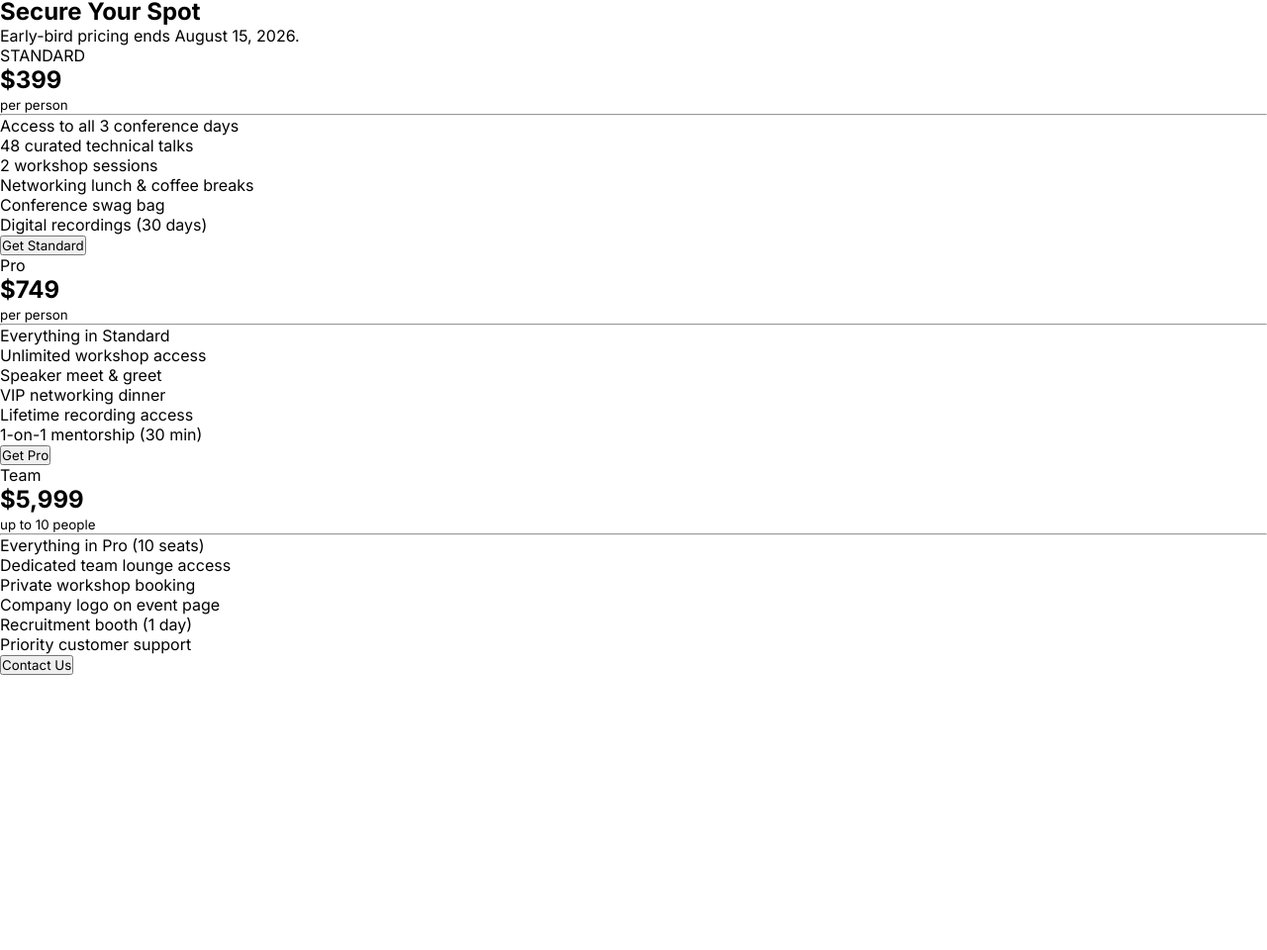
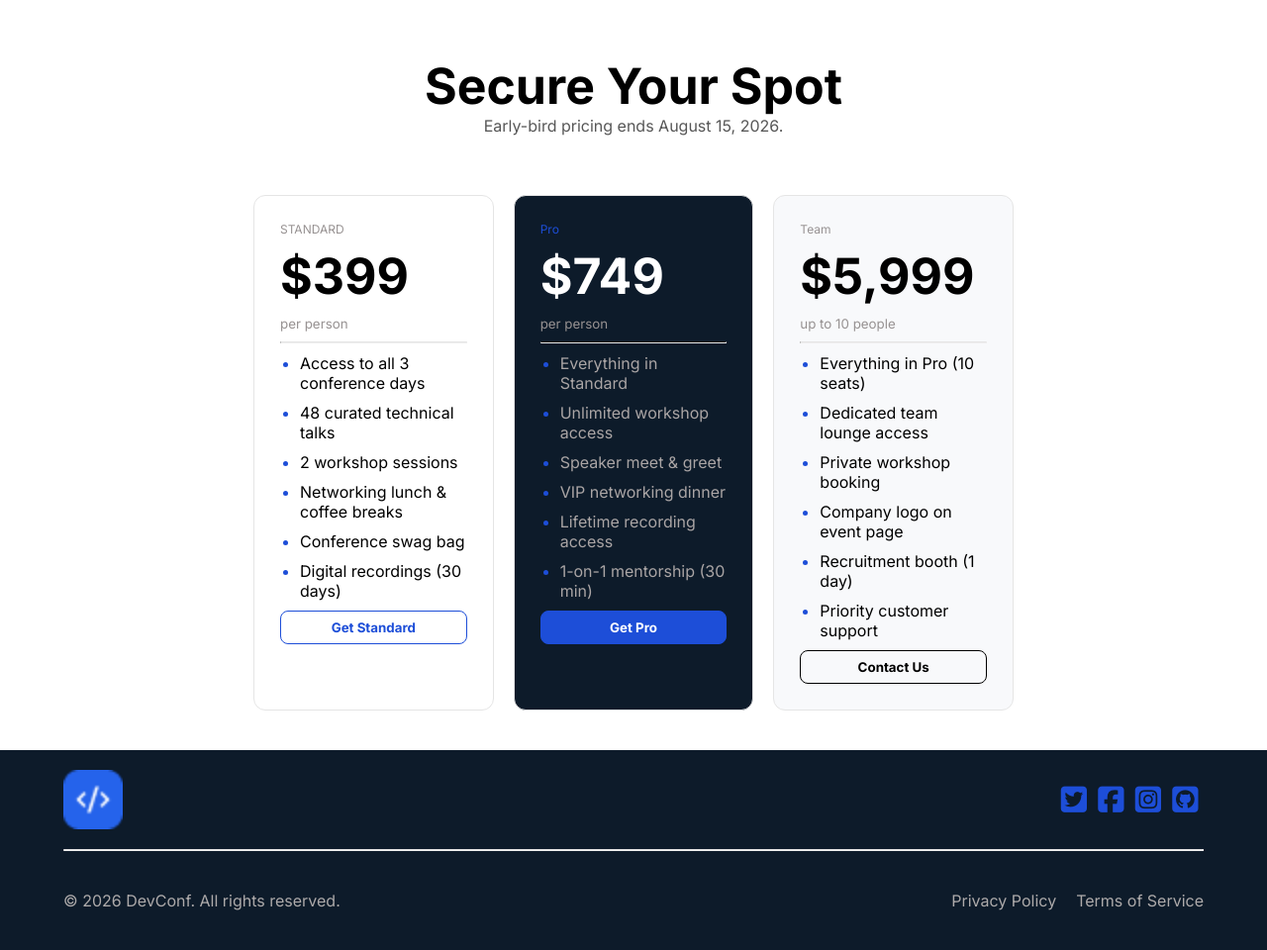
Before and after one commit to sakibsheikh27/assignment-01, a plain HTML site: page index.html in a window 1280 px wide. Shown: the part 1809-2769 px from the top of the page at 99% size. Before the commit the page ends 2491 px from the top, so only its background shows below. Drawn offline with Linux system fonts and the light colour scheme.

Commit message:
i have done card section css style and added footer section

```diff
--- a/index.html
+++ b/index.html
@@ -5,6 +5,10 @@
     <meta name="viewport" content="width=device-width, initial-scale=1.0">
     <title>Developer Conference</title>
     <link rel="stylesheet" href="./style.css">
+
+    <!-- font awesome link -->
+     <link rel="stylesheet" href="https://cdnjs.cloudflare.com/ajax/libs/font-awesome/7.0.1/css/all.min.css" integrity="sha512-2SwdPD6INVrV/lHTZbO2nodKhrnDdJK9/kg2XD1r9uGqPo1cUbujc+IYdlYdEErWNu69gVcYgdxlmVmzTWnetw==" crossorigin="anonymous" referrerpolicy="no-referrer" />
+
 </head>
 <body>
 
@@ -87,10 +91,12 @@
             </div>
         </section>
         <!-- speakers section end -->
-
+        <!-- secure spot start -->
         <section class="secure-spot">
+            <div class="heading">
             <h2>Secure Your Spot</h2>
             <p>Early-bird pricing ends August 15, 2026.</p>
+            </div>
             <div class="card">
                 <div class="card-content">
                     <span>STANDARD</span>
@@ -109,7 +115,7 @@
                     <button>Get Standard</button>
                 </div>
 
-                <div class="card-content">
+                <div class="card-content feature-pro-card">
                     <span>Pro</span>
                     <h2>$749</h2>
                     <small>per person</small>
@@ -123,10 +129,10 @@
                         <li>1-on-1 mentorship (30 min)</li>
                     </ul>
 
-                    <button>Get Pro</button>
+                    <button class="feature-pro-btn">Get Pro</button>
                 </div>
 
-                <div class="card-content">
+                <div class="card-content feature-team-card">
                     <span>Team</span>
                     <h2>$5,999</h2>
                     <small>up to 10 people</small>
@@ -140,11 +146,43 @@
                         <li>Priority customer support</li>
                     </ul>
 
-                    <button>Contact Us</button>
+                    <button class="feature-team-btn">Contact Us</button>
                 </div>
 
             </div>
         </section>
+
+        <!-- secure spot end -->
     </main>
+
+    <!-- footer start -->
+    <footer>
+        <div class="footer-section">
+            <div class="social-link">
+            <div class="logo">
+                <img src="./images/logo-mini.png" alt="">
+            </div>
+            <ul>
+                <li><a href="https://x.com/" target="_blank"><i class="fa-brands fa-square-twitter"></i></a></li>
+                <li><a href="https://www.facebook.com/" target="_blank"><i class="fa-brands fa-square-facebook"></i></i></a></li>
+                <li><a href="https://www.instagram.com/" target="_blank"><i class="fa-brands fa-square-instagram"></i></a></li>
+                <li><a href="https://github.com/" target="_blank"><i class="fa-brands fa-square-github"></i></a></li>
+            </ul>
+        </div>
+        <hr>
+
+        <div class="terms-condition">
+            <p>&copy; 2026 DevConf. All rights reserved.</p>
+            <ul>
+                <li>Privacy Policy</li>
+                <li>Terms of Service</li>
+            </ul>
+        </div>
+
+        </div>
+
+    </footer>
+
+    <!-- footer end -->
 </body>
 </html>
--- a/style.css
+++ b/style.css
@@ -81,7 +81,7 @@ header .hero-section{
 }
 
 /* hero section style end */
-
+/* secure spot style start */
 
 .speakers h2{
     text-align: center;
@@ -119,4 +119,168 @@ header .hero-section{
     margin-bottom: 10px;
     margin-top: 10px;
     font-weight: 300;
+    color: #575757;
 }
+/* speakers section style end */
+
+/* secure spotr style start */
+.secure-spot .heading{
+    margin: 60px 0;
+}
+.secure-spot h2{
+    text-align: center;
+    font-size: 50px;
+    margin: px 0;
+}
+.secure-spot p{
+    text-align: center;
+    color: #575757;
+}
+.secure-spot{
+    max-width: 60%;
+    margin: 0 auto;
+}
+.secure-spot .card{
+    display: grid;
+    grid-template-columns: repeat(3, 1fr);
+    gap: 20px;
+    margin: 40px 0;
+}
+.secure-spot .card .card-content{
+    background:#fff;
+    border:1px solid #e5e5e5;
+    border-radius:12px;
+    padding:26px;
+    display:flex;
+    flex-direction:column;
+}
+.secure-spot .card .card-content span{
+    color: #979292;
+    font-size: 12px;
+}
+.secure-spot .card .card-content h2{
+    text-align: left;
+    font-size: 50px;
+    margin: 10px 0;
+}
+.secure-spot .card .card-content small{
+    color: #979292;
+    margin-bottom: 10px;
+}
+.secure-spot .card .card-content hr{
+    border-top: 1px solid #e5e5e5;
+
+}
+.secure-spot .card .card-content ul{
+    padding-left: 20px;
+}
+.secure-spot .card .card-content ul li{
+    margin: 10px 0;
+}
+.secure-spot .card .card-content ul li::marker{
+    color: #1D4ED8;
+}
+.secure-spot .card .card-content button{
+    padding: 8px 22px;
+    border-radius: 8px;
+    font-weight: 700;
+    border: 1px solid #1D4ED8;
+    color: #1D4ED8;
+    background-color: #ffffff;
+}
+
+/* styling feature */
+
+.secure-spot .card .card-content .feature-pro-btn{
+    background-color: #1D4ED8;
+    color: #ffffff;
+}
+.secure-spot .card .card-content .feature-team-btn{
+    border: 1px solid #000000;
+    color: #000000;
+}
+.secure-spot .card .card-content .feature-pro{
+    background-color: #1D4ED8;
+    color: #ffffff;
+}
+.secure-spot .card .feature-pro-card{
+    background-color: #0D1B2A;
+}
+.secure-spot .card .feature-pro-card span{
+    color: #1D4ED8;
+}
+.secure-spot .card .feature-pro-card h2{
+    color: #ffffff;
+}
+.secure-spot .card .feature-pro-card hr{
+    border-top: 1px solid black;
+}
+.secure-spot .card .feature-pro-card ul li{
+    color: #aaa5a5;
+}
+.secure-spot .card .feature-team-card{
+    background-color: #F8F9FB;
+}
+.secure-spot .card .feature-team-card button{
+    background-color: transparent;
+}
+/* secure spot style start */
+
+/* footer style start */
+
+footer{
+    background-color:#0D1B2A;
+
+}
+footer .footer-section{
+    background-color:#0D1B2A;
+    max-width: 90%;
+    margin: 0 auto;
+    margin-top: 30px;
+}
+
+
+footer .social-link{
+    display: flex;
+    justify-content: space-between;
+    align-items: center;
+}
+.footer-section .social-link .logo{
+    display: flex;
+    align-items: center;height: 100px;
+}
+.footer-section .social-link img{
+    width: 60px;
+}
+.footer-section .social-link ul{
+    display: flex;
+    justify-content: space-between;
+}
+.footer-section .social-link ul li{
+    list-style: none;
+}
+.footer-section .social-link ul li a{
+    text-decoration: none;
+    font-size: 30px;
+    color: #1D4ED8;
+}
+.footer-section hr{
+    border-top: 1px solid #e5e5e5;
+}
+.footer-section .terms-condition{
+    display: flex;
+    justify-content: space-between;
+    height: 100px;
+    align-items: center;
+    color: rgb(173, 170, 170);
+}
+.footer-section .terms-condition ul{
+    display: flex;
+    justify-content: space-between;
+    gap: 20px;
+}
+
+.footer-section .terms-condition ul li{
+    list-style: none;
+    cursor: pointer;
+}
```
